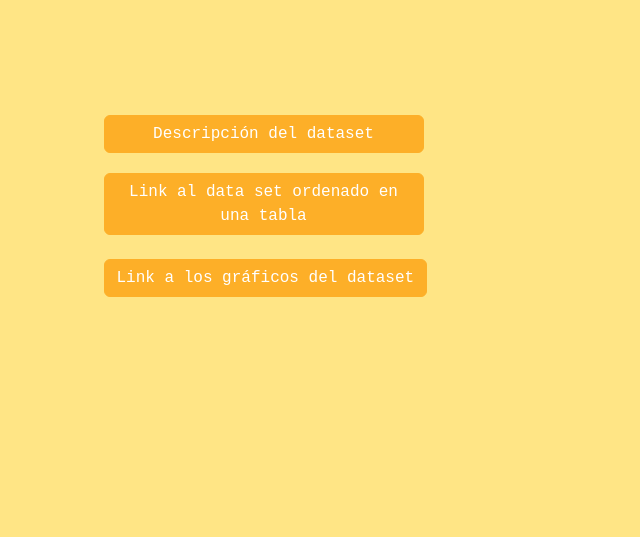
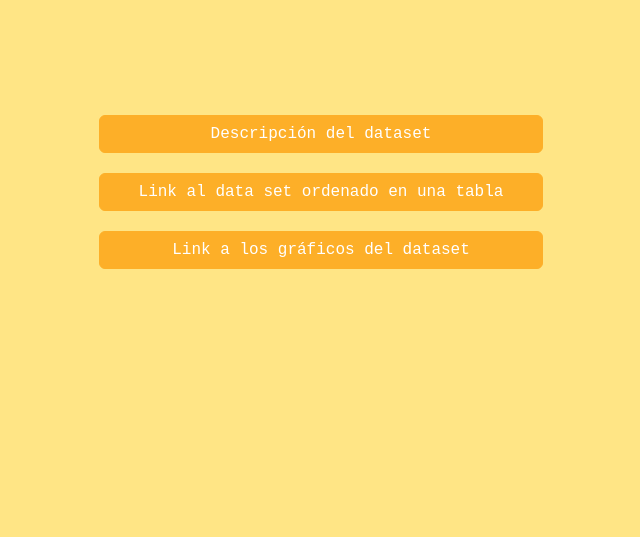
Before and after one commit to ana-castillo-zuain/trabajo_tdii, a Django app: page /sitio/data/ in a window 1280 px wide. Shown: the part 125-662 px from the top of the page, without its empty margins (324-964 px from the left). Run offline with Django 5.2, Linux system fonts and the light colour scheme.

Commit message:
Update data.html

```diff
--- a/datos/sitio/templates/data.html
+++ b/datos/sitio/templates/data.html
@@ -17,14 +17,13 @@
 
 <br>
 <div class="d-grid gap-2 col-6 mx-auto" >
-  <a href="http://127.0.0.1:8000/sitio/data/descripcion/">  <button class="btn btn-primary" type="button" href="descripcion.html" style="background-color: rgb(253, 175, 40);border-color: rgb(253, 175, 40); font-family: 'Courier New', Courier, monospace; min-width: 320px; max-width: 320px; margin-left: 100px; margin-top: 80px;">Descripción del dataset</button></a>
-  </div>
+  <a href="http://127.0.0.1:8000/sitio/data/descripcion/">  <button class="btn btn-primary" type="button" href="descripcion.html" style="background-color: rgb(253, 175, 40);border-color: rgb(253, 175, 40); font-family: 'Courier New', Courier, monospace; width: 70% ;margin-left: 15%; margin-right: 15%; margin-top: 80px;">Descripción del dataset</button></a>
+</div>
 <div class="d-grid gap-2 col-6 mx-auto" >
-  <a href="http://127.0.0.1:8000/sitio/data/tabla/">  <button class="btn btn-primary" type="button" href="tabla.html" style="background-color: rgb(253, 175, 40);border-color: rgb(253, 175, 40); font-family: 'Courier New', Courier, monospace;min-width: 100px; max-width: 320px; margin-left: 100px; margin-top: 20px;">Link al data set ordenado en una tabla</button></a>
-  </div>
-  <br>
-  <div class="d-grid gap-2 col-6 mx-auto" >
-    <a href="http://127.0.0.1:8000/sitio/data/graficos/">  <button class="btn btn-primary" type="button" href="graficos.html" style="background-color: rgb(253, 175, 40);border-color: rgb(253, 175, 40); font-family: 'Courier New', Courier, monospace; min-width: 100px; max-width: 400px; margin-left: 100px;">Link a los gráficos del dataset</button></a>
-    </div>
+  <a href="http://127.0.0.1:8000/sitio/data/tabla/">  <button class="btn btn-primary" type="button" href="tabla.html" style="background-color: rgb(253, 175, 40);border-color: rgb(253, 175, 40); font-family: 'Courier New', Courier, monospace; width: 70% ;margin-left: 15%; margin-right: 15%; margin-top: 20px;">Link al data set ordenado en una tabla</button></a>
+</div>
+<div class="d-grid gap-2 col-6 mx-auto" >
+  <a href="http://127.0.0.1:8000/sitio/data/graficos/"> <button class="btn btn-primary" type="button" href="graficos.html" style="background-color: rgb(253, 175, 40);border-color: rgb(253, 175, 40); font-family: 'Courier New', Courier, monospace; width: 70% ;margin-left: 15%; margin-right: 15%; margin-top: 20px;">Link a los gráficos del dataset</button></a>
+</div>
 </body>
 </html>
```
